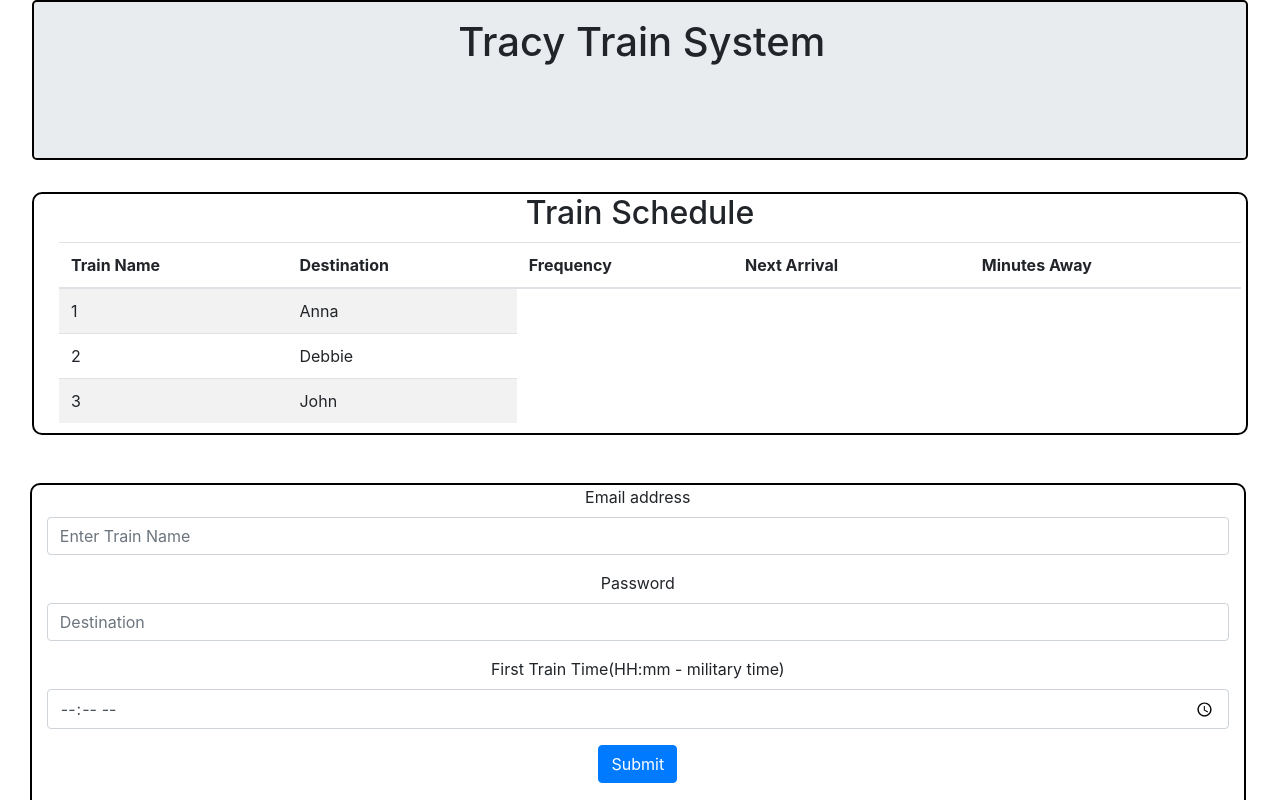
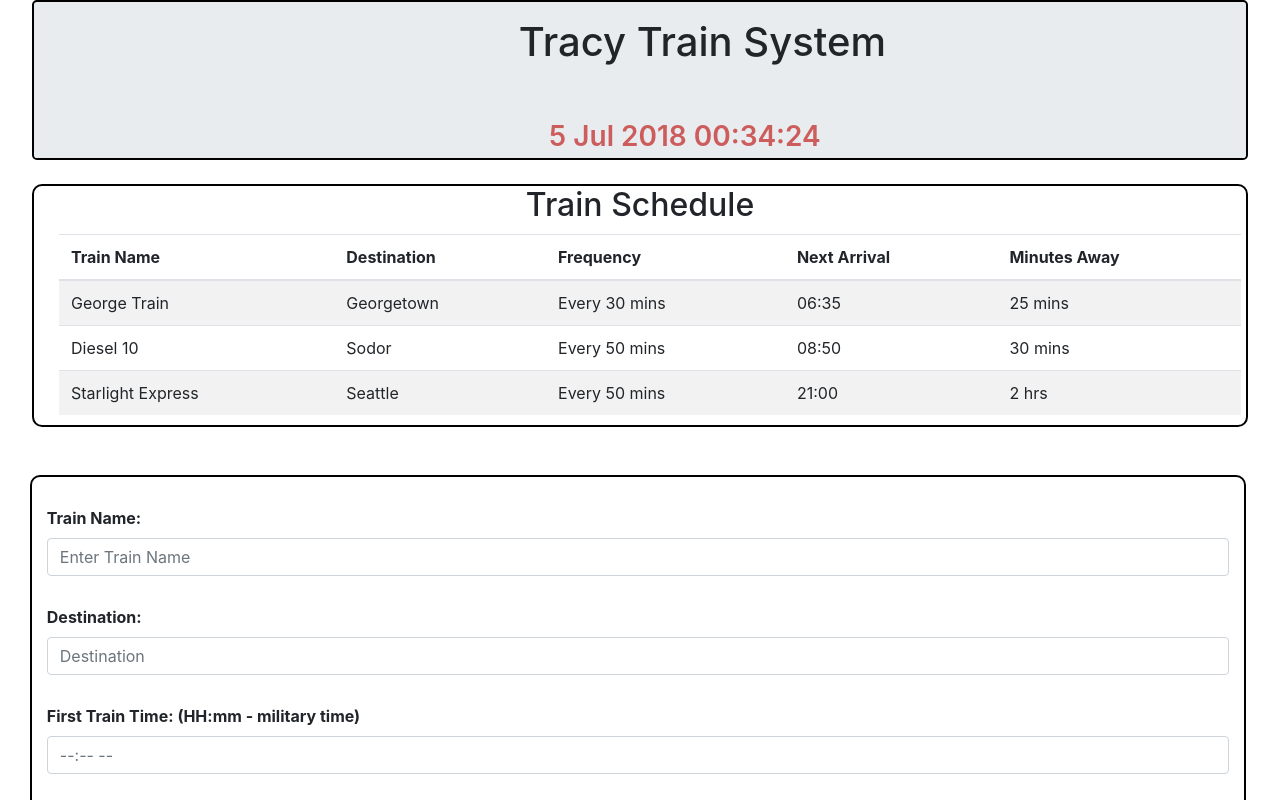
Before and after one commit to MonMaramba/Train-Activity-Basic, a plain HTML site: page index.html in a window 1280 px wide. Drawn offline with nearby package versions, Linux system fonts and the light colour scheme.

Commit message:
html and css plus js psuedo code

```diff
--- a/assets/css/style.css
+++ b/assets/css/style.css
@@ -1,16 +1,35 @@
 .jumbotron {
+    display: inline-block;
     height: 20%;
     width: 95%;
     position: relative;
     left: 2.5%;
     border: 2px solid black;
+    text-align: center;
+    margin: 0 auto;
 }
 
 h1 {
-    text-align: center;
+
     position: absolute;
     top: 10%;
-    left: 35%;
+    left: 40%;
+
+}
+
+#currenttime {
+    position: absolute;
+    left: 42.5%;
+    text-align: center;
+    top: 72.5%;
+    color: indianred;
+    font-size: 28px;
+    font-weight: 600;
+
+}
+
+span {
+    margin-bottom: 10px;
 }
 
 #scheduleTable {
@@ -19,10 +38,31 @@ h1 {
     border-radius: 10px;
     text-align: center;
     position: relative;
+    overflow: scroll;
+}
+
+label {
+    padding-top: 5px;
+    text-align: left;
+    font-weight: 700;
+
+}
+
+.form-control {
+
+
+}
+
+.form-group {
+    display: inline;
 }
 
 .table {
     margin: 10px;
+}
+
+#firstTrainIn {
+
 }
 
 #inputDiv {
@@ -30,9 +70,28 @@ h1 {
     width: 95%;
     border: 2px solid black;
     border-radius: 10px;
-    text-align: center;
+
     position: absolute;
     left: 3.5%;
     padding-bottom: 10px;
 
 }
+
+@media (max-width: 640px) {
+    h1 {
+
+        position: absolute;
+        top: 5%;
+        left: 12.5%;
+
+    }
+
+    #currenttime {
+        position: absolute;
+        left: 25%;
+        text-align: center;
+        top: 50%;
+
+
+    }
+}
--- a/assets/javascript/train.js
+++ b/assets/javascript/train.js
@@ -11,3 +11,19 @@ var config = {
   firebase.initializeApp(config);
 
   var database = firebase.database();
+//for current time and update every second
+function clock() {
+$("#currentTime").text(moment().format("D MMM YYYY HH:mm:ss"));
+}
+setInterval(clock, 1000);
+//Initial values
+
+//Button click to capture values for train
+
+//Code to push into firebase
+
+//Wait for firebase to change values
+
+//handle errors
+
+//show in html
--- a/index.html
+++ b/index.html
@@ -16,12 +16,16 @@
 
 <body>
     <div class="jumbotron">
-                <div class="container text-center">
+        <div class="container-fluid text-center">
             <h1>Tracy Train System</h1>
-
+            <br>
+            <span for="" id="currentTime"></span>
+            <br>
+            <br>
         </div>
     </div>
-
+    <br>
+    <br>
 
     <div class="container-fluid" id="scheduleTable">
         <h2>Train Schedule</h2>
@@ -38,16 +42,25 @@
             </thead>
             <tbody>
                 <tr>
-                          <td>1</td>
-                          <td>Anna</td>
+                    <td>George Train</td>
+                    <td>Georgetown</td>
+                    <td>Every 30 mins</td>
+                    <td>06:35</td>
+                    <td>25 mins</td>
                 </tr>
                 <tr>
-                          <td>2</td>
-                          <td>Debbie</td>
+                    <td>Diesel 10</td>
+                    <td>Sodor</td>
+                    <td>Every 50 mins</td>
+                    <td>08:50</td>
+                    <td>30 mins</td>
                 </tr>
                 <tr>
-                          <td>3</td>
-                          <td>John</td>
+                    <td>Starlight Express</td>
+                    <td>Seattle</td>
+                    <td>Every 50 mins</td>
+                    <td>21:00</td>
+                    <td>2 hrs</td>
                 </tr>
             </tbody>
         </table>
@@ -57,33 +70,38 @@
     <div class="container">
         <div class="row" id="inputDiv">
             <div class="col-sm-12">
+                <br>
                 <form>
                     <div class="form-group">
-                                  <label for="TrainNameIn">Email address</label>
+                        <label>Train Name:</label>
                         <input type="text" class="form-control" id="TrainNameIn" placeholder="Enter Train Name">
 
                     </div>
+                    <br>
                     <div class="form-group">
-                                  <label for="DestinationIn">Password</label>
-                                  <input type="password" class="form-control" id="DestinationIn" placeholder="Destination">
+                        <label>Destination:</label>
+                        <input type="text" class="form-control" id="DestinationIn" placeholder="Destination">
                     </div>
+                    <br>
                     <div class="form-group">
-                                        <label for="FirstTrainIn">First Train Time(HH:mm - military time)</label>
-                                        <input type="time" class="form-control" id="FirstTrainIn" placeholder="12:01 am">
+                        <label>First Train Time: (HH:mm - military time)</label>
+                        <input type="text" class="form-control" id="firstTrainIn" placeholder="--:-- --">
                     </div>
+                    <br>
+                    <div class="form-group">
+                        <label>Frequency: (Minutes) </label>
+                        <input type="text" class="form-control" id="frequencyIn" placeholder="55 mins">
+                    </div>
+                    <br>
                     <button type="submit" class="btn btn-primary">Submit</button>
                 </form>
             </div>
         </div>
 
     </div>
-              </div><br><br>
 
-              <footer class="container-fluid text-center">
-                <p>Train Scheduler Copyright by Ramon. You've got too much time if you're reading this</p>
-
-              </footer>
-
+    <br>
+    <br>
 
 
 
```
Lines whose indentation alone changed are shown as unchanged.
